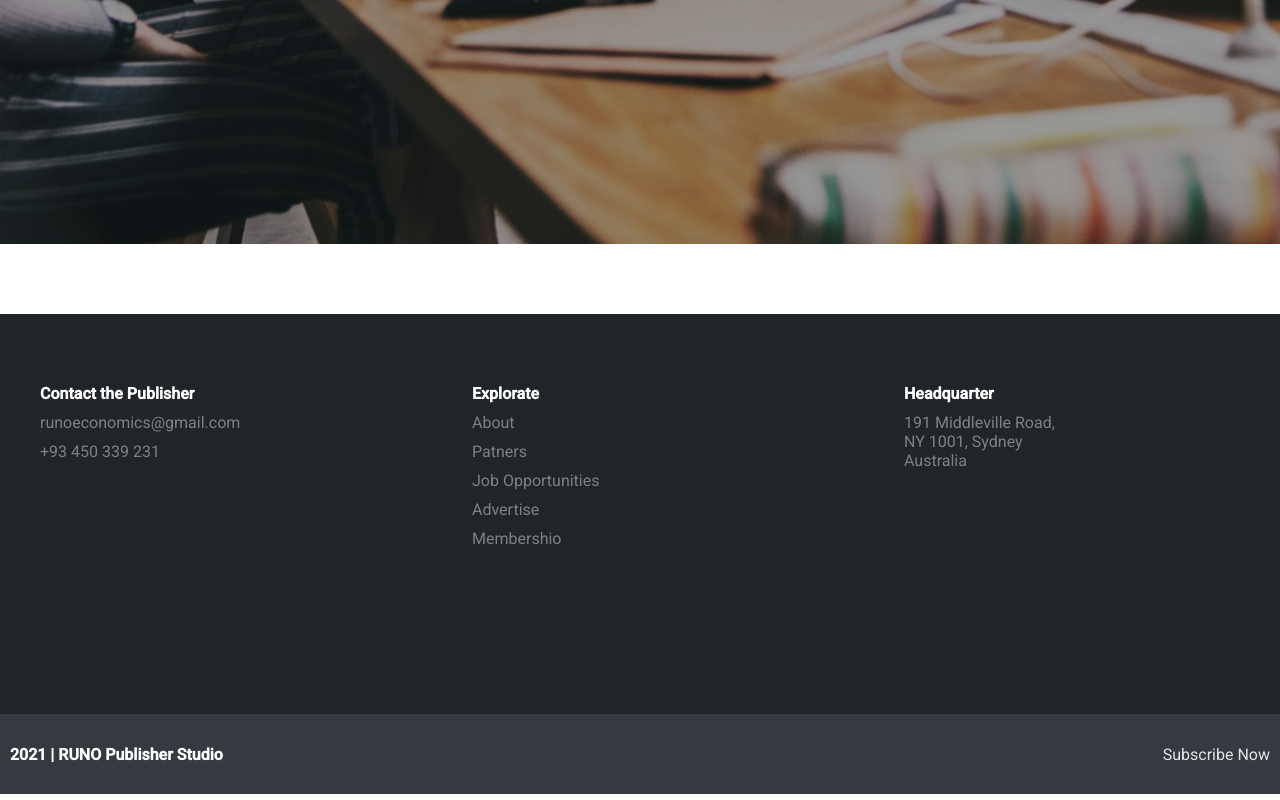
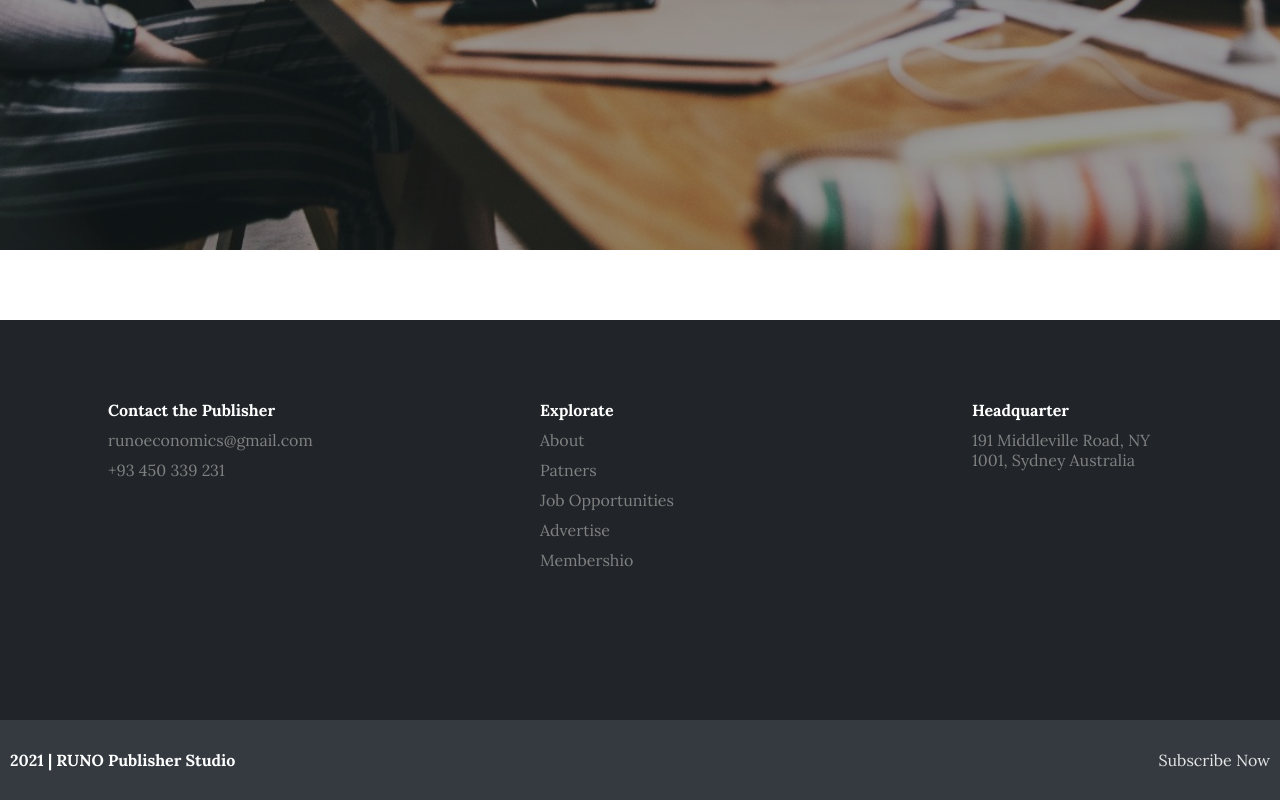
Before and after one commit to AlexBujosa/Economic-Blog, a React (Create React App) app: page / in a window 1280 px wide. Shown: the part 2487-3287 px from the top of the page. Built offline with nearby package versions, Linux system fonts and the light colour scheme.

Commit message:
Fix Cards Footer and Cards Pages

```diff
--- a/src/App.css
+++ b/src/App.css
@@ -1,5 +1,4 @@
-@import url('https://fonts.googleapis.com/css2?family=Roboto:ital,wght@0,300;0,400;0,500;1,100;1,300&display=swap');
-
+@import url('https://fonts.googleapis.com/css2?family=Lora:ital,wght@0,400;0,500;0,700;1,400;1,500;1,600&family=Roboto:ital,wght@0,300;0,400;0,500;1,100;1,300&display=swap');
 
 *,
 *::after,
@@ -10,7 +9,8 @@
 }
 
 body {
-  font-family: 'Roboto', sans-serif;
+
+  font-family: 'Lora', serif;
 }
 
 button,
--- a/src/components/Home/Footer/styles.css
+++ b/src/components/Home/Footer/styles.css
@@ -22,8 +22,11 @@
 }
 
 .footer-card {
-    margin: 70px auto auto 40px;
-    width: 170px;
+    width: 200px;
+    display: flex;
+    flex-direction: column;
+    margin-top: 80px;
+    margin-bottom: 40px;
 }
 
 .footer-card b {
@@ -50,8 +53,16 @@
     align-items: center;
 }
 
-@media (max-width: 1207px) {
-    .blogList-wrap {
-        grid-template-columns: repeat(3, 1fr);
+@media (max-width: 1030px) {
+    .footer>.info {
+        grid-template-columns: repeat(2, 1fr);
     }
 }
+
+
+@media (max-width: 550px) {
+    .footer>.info {
+        grid-template-columns: repeat(1, 1fr);
+    }
+
+}
--- a/src/components/Home/NavBar/styles.css
+++ b/src/components/Home/NavBar/styles.css
@@ -7,6 +7,7 @@
     z-index: 3;
     position: absolute;
     width: 100%;
+    font-family: 'Roboto', sans-serif;
 }
 
 .navbar b {
@@ -21,6 +22,7 @@
     margin-left: 25px;
     display: flex;
     align-items: center;
+    height: 100%;
 }
 
 .line-navbar {
```
